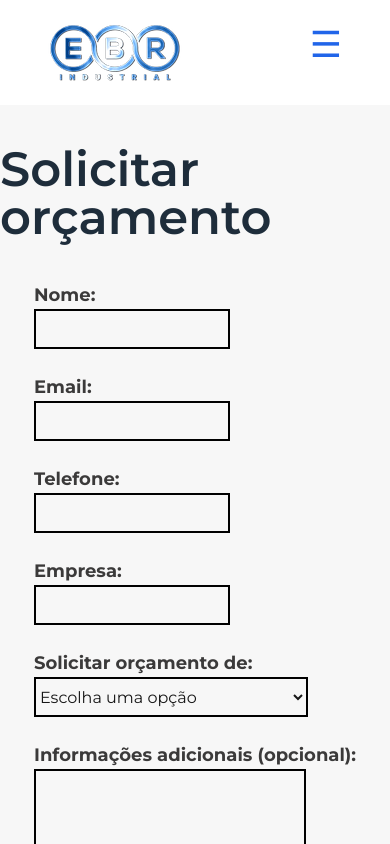
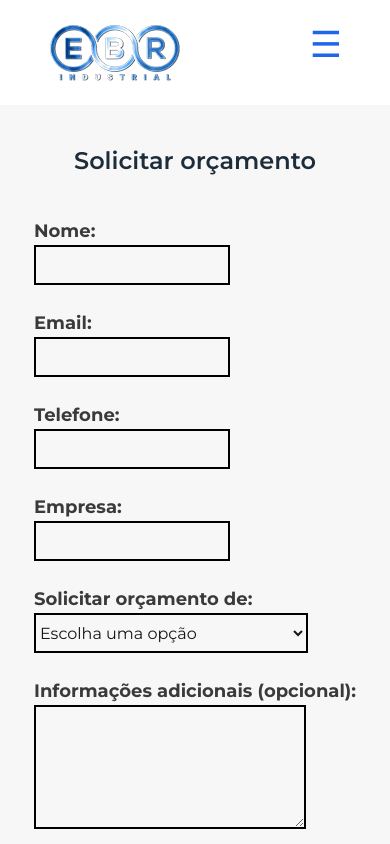
Before and after one commit to brthema072/nextjs-ebrindustrial, a Next.js app: page /quote in a window 390 px wide. Shown: the top 844 px of the page. Built offline with nearby package versions, Linux system fonts and the light colour scheme.

Commit message:
Style: Quote padding

```diff
--- a/app/quote/page.tsx
+++ b/app/quote/page.tsx
@@ -31,13 +31,13 @@
     <>
       <div className="pt-[105px] bg-[#F7F7F7]">
         <div className="flex flex-col items-center justify-center w-full h-auto py-10">
-          <h1 className="text-5xl text-[#1e2d3b] font-semibold">Solicitar orçamento</h1>
+          <h1 className="text-2xl md:text-5xl text-[#1e2d3b] font-semibold">Solicitar orçamento</h1>
 
           <form
             onSubmit={handleSubmit}
-            className="flex flex-col items-center justify-ceitems-center w-auto h-auto gap-6 mt-10"
+            className="flex flex-col items-center justify-center w-auto h-auto gap-6 mt-10"
           >
-            <div className="flex flex-col items-start justify-center w-full h-auto">
+            <div className="flex flex-col items-start justify-center w-full h-auto px-4 md:px-0">
               <span className="text-lg text-[#3b3a3a] font-bold">Nome:</span>
               <input
                 type="text"
@@ -46,7 +46,7 @@
               />
             </div>
 
-            <div className="flex flex-col items-start justify-center w-full h-auto">
+            <div className="flex flex-col items-start justify-center w-full h-auto px-4 md:px-0">
               <span className="text-lg text-[#3b3a3a] font-bold">Email:</span>
               <input
                 type="email"
@@ -55,7 +55,7 @@
               />
             </div>
 
-            <div className="flex flex-col items-start justify-center w-full h-auto">
+            <div className="flex flex-col items-start justify-center w-full h-auto px-4 md:px-0">
               <span className="text-lg text-[#3b3a3a] font-bold">Telefone:</span>
               <input
                 type="tel"
@@ -64,7 +64,7 @@
               />
             </div>
 
-            <div className="flex flex-col items-start justify-center w-full h-auto">
+            <div className="flex flex-col items-start justify-center w-full h-auto px-4 md:px-0">
               <span className="text-lg text-[#3b3a3a] font-bold">Empresa:</span>
               <input
                 type="text"
@@ -73,7 +73,7 @@
               />
             </div>
 
-            <div className="flex flex-col items-start justify-center w-full h-auto">
+            <div className="flex flex-col items-start justify-center w-full h-auto px-4 md:px-0">
               <span className="text-lg text-[#3b3a3a] font-bold">Solicitar orçamento de:</span>
               <select
                 name="services"
@@ -89,7 +89,7 @@
               </select>
             </div>
 
-            <div className="flex flex-col items-start justify-center w-full h-auto">
+            <div className="flex flex-col items-start justify-center w-full h-auto px-4 md:px-0">
               <span className="text-lg text-[#3b3a3a] font-bold">
                 Informações adicionais (opcional):
               </span>
@@ -101,7 +101,7 @@
               ></textarea>
             </div>
 
-            <div className="flex flex-col items-start justify-center w-full h-auto">
+            <div className="flex flex-col items-start justify-center w-full h-auto px-4 md:px-0">
               {loading ? (
                 <div
                   className="w-16 h-16 border-4 border-t-transparent rounded-full animate-spin text-[#2165e9]"
```
